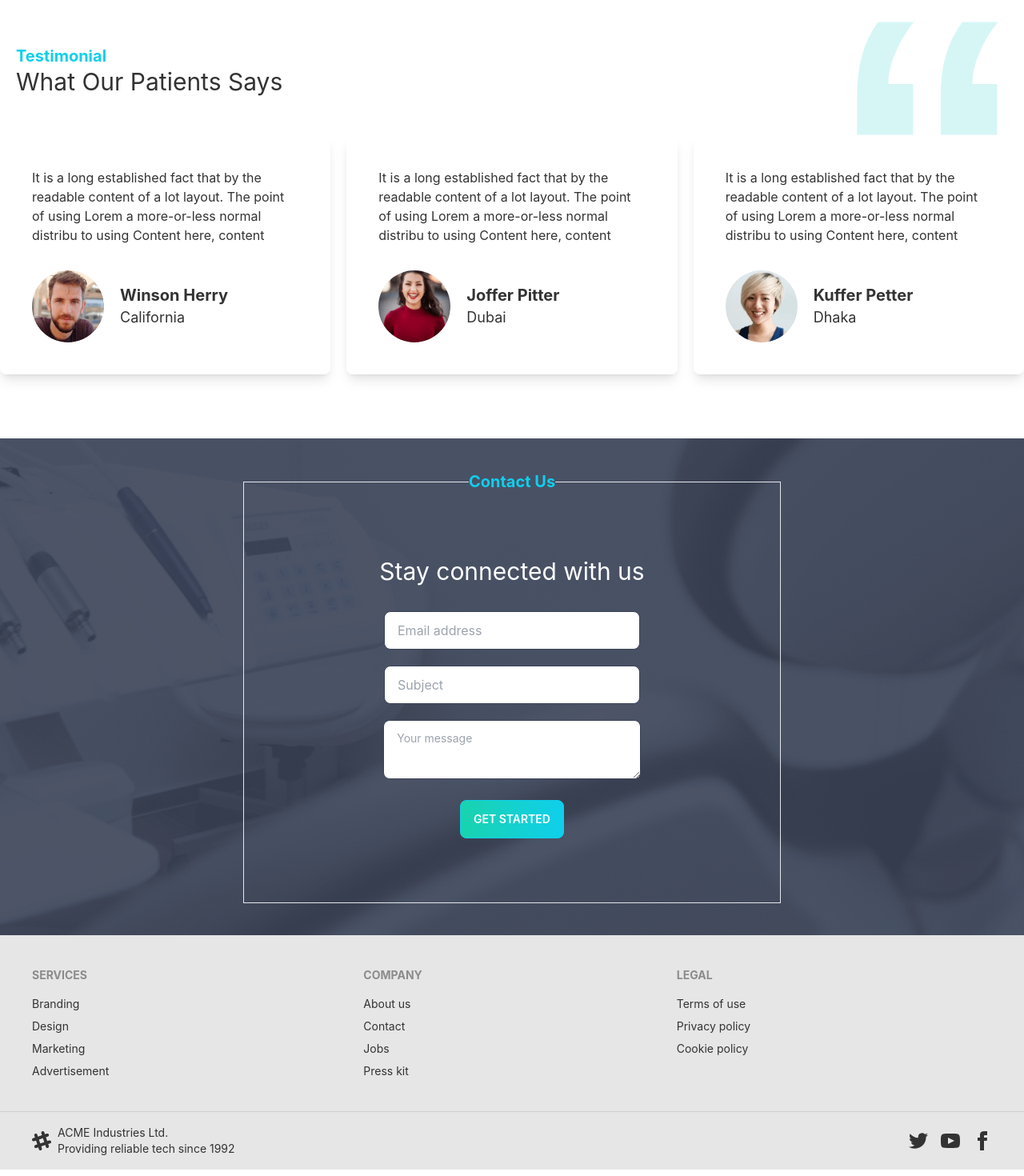
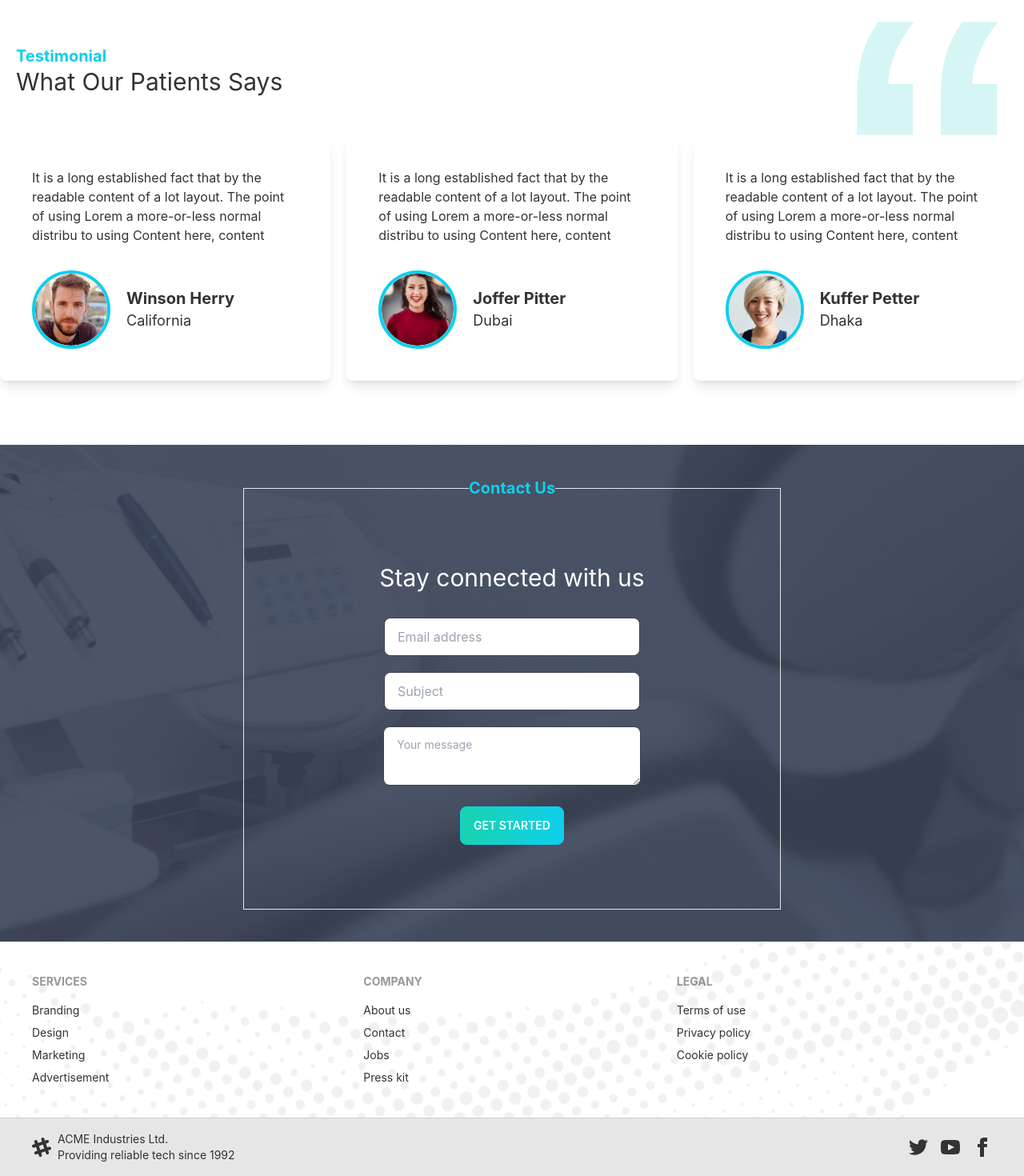
Before and after one commit to mizanor21/doctors_portal, a React (Create React App) app: page / in a window 1280 px wide. Shown: the part 3275-4745 px from the top of the page at 80% size. Built offline with nearby package versions, Linux system fonts and the light colour scheme.

Commit message:
Patient feedback part edited

```diff
--- a/src/components/Pages/PatientFeedback/PatientFeedback.js
+++ b/src/components/Pages/PatientFeedback/PatientFeedback.js
@@ -20,7 +20,7 @@ const PatientFeedback = () => {
                 <div className="shadow-lg p-10 rounded-lg">
                     <p>It is a long established fact that by the readable content of a lot layout. The point of using Lorem a more-or-less normal distribu to using Content here, content</p>
                     <div className="flex items-center mt-8">
-                        <img src={person1} alt="" className='mr-5' />
+                        <img src={person1} alt="" className='mr-5 border-4 border-primary rounded-full' />
                         <div className="">
                             <h3 className='text-xl font-bold'>Winson Herry</h3>
                             <h5 className='text-lg'>California</h5>
@@ -30,7 +30,7 @@ const PatientFeedback = () => {
                 <div className="shadow-lg p-10 rounded-lg">
                     <p>It is a long established fact that by the readable content of a lot layout. The point of using Lorem a more-or-less normal distribu to using Content here, content</p>
                     <div className="flex items-center mt-8">
-                        <img src={person2} alt="" className='mr-5' />
+                        <img src={person2} alt="" className='mr-5 border-4 border-primary rounded-full' />
                         <div className="">
                             <h3 className='text-xl font-bold'>Joffer Pitter</h3>
                             <h5 className='text-lg'>Dubai</h5>
@@ -40,7 +40,7 @@ const PatientFeedback = () => {
                 <div className="shadow-lg p-10 rounded-lg">
                     <p>It is a long established fact that by the readable content of a lot layout. The point of using Lorem a more-or-less normal distribu to using Content here, content</p>
                     <div className="flex items-center mt-8">
-                        <img src={person3} alt="" className='mr-5' />
+                        <img src={person3} alt="" className='mr-5 border-4 border-primary rounded-full' />
                         <div className="">
                             <h3 className='text-xl font-bold'>Kuffer Petter</h3>
                             <h5 className='text-lg'>Dhaka</h5>
--- /dev/null
+++ b/src/components/Shared/Footer/Footer.css
@@ -0,0 +1,4 @@
+.footer1 {
+    background-image: url('../../../assets/images/footer.png');
+    background-position: center;
+}
--- a/src/components/Shared/Footer/Footer.js
+++ b/src/components/Shared/Footer/Footer.js
@@ -1,8 +1,9 @@
 import React from 'react';
+import './Footer.css';
 
 const Footer = () => {
     return (
-        <div className=' bg-base-200'>
+        <div className='footer1'>
             <footer className="footer p-10 container mx-auto text-base-content">
                 <div>
                     <span className="footer-title">Services</span>
```
